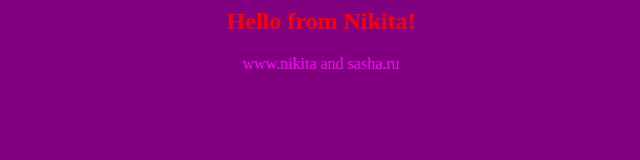
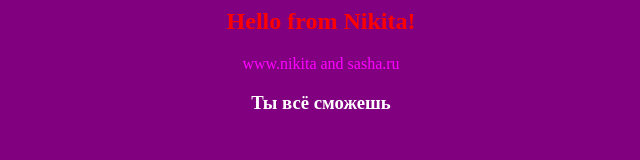
Before and after one commit to Nikitatut/app-for-jenkins, a plain HTML site: page index.html in a window 1280 px wide. Shown: the whole page, without its empty margins (319-959 px from the left). Drawn offline with Linux system fonts and the light colour scheme.

Commit message:
По русски пишет?

```diff
--- a/index.html
+++ b/index.html
@@ -4,7 +4,7 @@
 <h2><font color=red>Hello from Nikita!</font></h2>
 
 <font color=magenta>www.nikita and sasha.ru</font>
-
+<h3><font color=white>Ты всё сможешь</font>
 </center>
 </body>
 </html>
```
